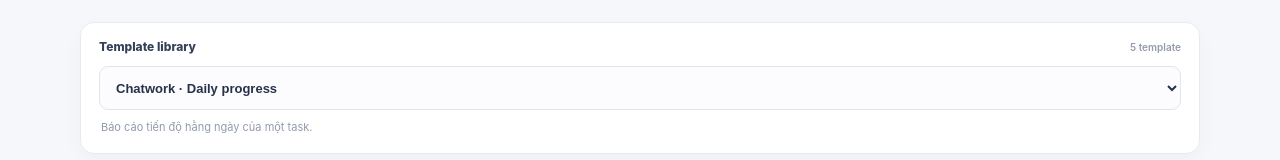
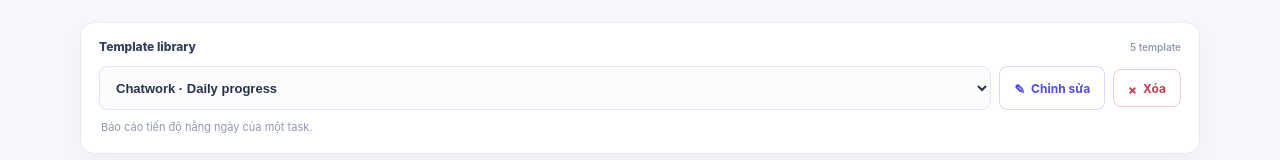
Before and after one commit to tuantq-thk/short_link, a Next.js app: page / in a window 1280 px wide. Both pictures are taken after a click on the button 868 px from the left and 500 px from the top of the page. Shown: the part 251-411 px from the top of the page. Built offline with nearby package versions, Linux system fonts and the light colour scheme.

Commit message:
ui: expose template CRUD actions

```diff
--- a/src/features/templates/components/template-builder.tsx
+++ b/src/features/templates/components/template-builder.tsx
@@ -126,6 +126,16 @@ export function TemplateBuilder() {
     setNotice('Đang tạo template mới. Dùng {{ten_bien}} để tạo ô nhập giá trị.');
     setCopied(false);
     setActiveMode('details');
+  }
+
+  function editSelectedTemplate() {
+    if (!selected) return;
+    setActiveMode('details');
+    setNotice(
+      selected.builtIn
+        ? 'Template mặc định sẽ được lưu thành một bản custom khi bạn bấm Lưu.'
+        : 'Đang chỉnh sửa template.',
+    );
   }
 
   async function importTemplates(event: ChangeEvent<HTMLInputElement>) {
@@ -257,6 +267,7 @@ export function TemplateBuilder() {
   async function deleteTemplate() {
     const selected = templates.find((item) => item.id === selectedId);
     if (!selected || selected.builtIn) return;
+    if (!window.confirm(`Bạn có chắc muốn xóa template "${selected.name}" không?`)) return;
     const nextTemplates = templates.filter((item) => item.id !== selectedId);
     setSaving(true);
     try {
@@ -359,6 +370,7 @@ export function TemplateBuilder() {
           <label htmlFor="template-select">Template library</label>
           <small>{templates.length} template</small>
         </div>
+        <div className="template-library-controls">
           <select
             id="template-select"
             className="template-select"
@@ -375,6 +387,30 @@ export function TemplateBuilder() {
               </option>
             ))}
           </select>
+          <button
+            className="outline-button library-action"
+            type="button"
+            onClick={editSelectedTemplate}
+            disabled={saving || !selected}
+          >
+            <span className="button-icon" aria-hidden="true">
+              ✎
+            </span>
+            Chỉnh sửa
+          </button>
+          <button
+            className="danger-button library-action"
+            type="button"
+            onClick={deleteTemplate}
+            disabled={saving || !selected || selected.builtIn}
+            title={selected?.builtIn ? 'Template mặc định không thể xóa' : 'Xóa template'}
+          >
+            <span className="button-icon" aria-hidden="true">
+              ×
+            </span>
+            Xóa
+          </button>
+        </div>
         <p className="template-selected-description">
           {selected?.description || 'Template cá nhân'}
         </p>
--- a/src/features/templates/styles/template-builder.module.css
+++ b/src/features/templates/styles/template-builder.module.css
@@ -116,6 +116,15 @@
   cursor: pointer;
   font-size: 13px;
   font-weight: 650;
+}
+.featureRoot :global(.template-library-controls) {
+  display: grid;
+  grid-template-columns: minmax(0, 1fr) auto auto;
+  align-items: center;
+  gap: 8px;
+}
+.featureRoot :global(.library-action) {
+  min-height: 44px;
 }
 .featureRoot :global(.template-select:focus) {
   border-color: #938cf7;
@@ -378,6 +387,12 @@
   .featureRoot :global(.template-preview) {
     position: static;
   }
+  .featureRoot :global(.template-library-controls) {
+    grid-template-columns: 1fr 1fr;
+  }
+  .featureRoot :global(.template-select) {
+    grid-column: 1 / -1;
+  }
   .featureRoot :global(.template-topline-actions) {
     width: 100%;
     justify-content: stretch;
```
Lines whose indentation alone changed are shown as unchanged.
